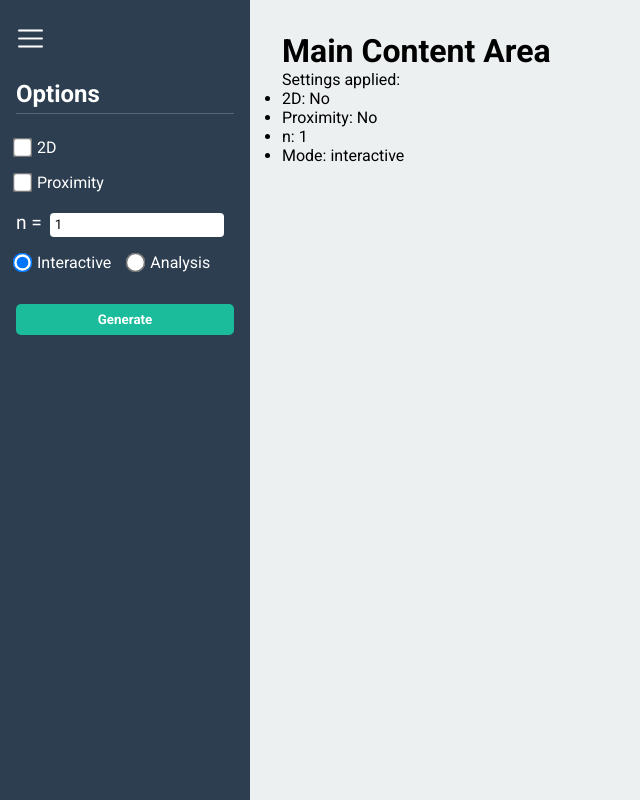
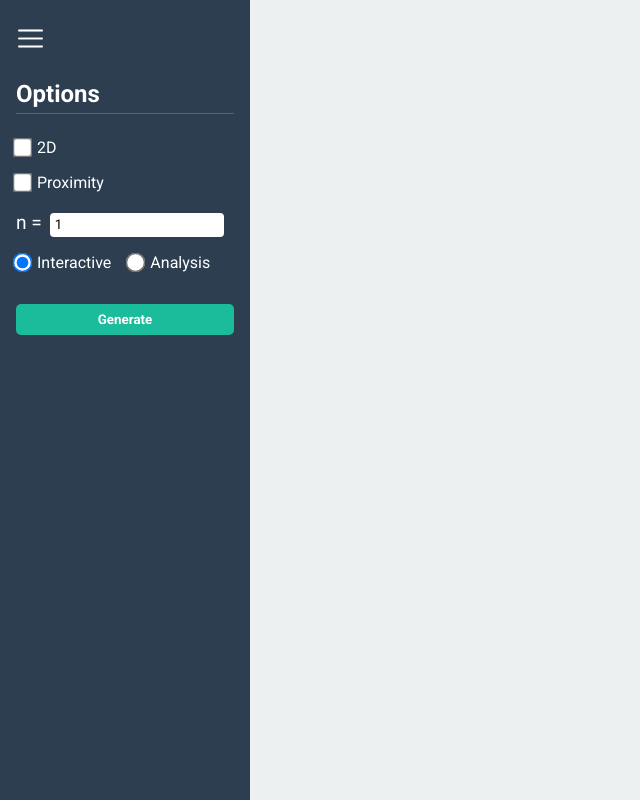
Before and after one commit to AbdelrahmanAmgad201/hide-seek, a React (Vite) app in the folder hide-seek-OR/: page / in a window 1280 px wide. Shown: the whole page, without its empty margins (0-640 px from the left). Built offline with nearby package versions, Linux system fonts and the light colour scheme.

Commit message:
combined setting in a single object

```diff
--- a/hide-seek-OR/src/App.jsx
+++ b/hide-seek-OR/src/App.jsx
@@ -4,12 +4,8 @@ import './App.css';
 
 function App() {
   const [isCollapsed, setIsCollapsed] = useState(false);
-  const [is2D, setIs2D] = useState(false);
-  const [proximity, setProximity] = useState(false);
-  const [n, setN] = useState(1);
-  const [mode, setMode] = useState('interactive');
+  const [settings, setSettings] = useState(null);
 
-  // Refs to directly access DOM values
   const ref2D = useRef(null);
   const refProximity = useRef(null);
   const refN = useRef(null);
@@ -20,25 +16,24 @@ function App() {
   };
 
   const handleGenerate = () => {
-    const newIs2D = ref2D.current.checked;
-    const newProximity = refProximity.current.checked;
-    const newN = parseInt(refN.current.value) || 1;
-    const newMode = refModeInteractive.current.checked ? 'interactive' : 'analysis';
+    const newSettings = {
+      is2D: ref2D.current.checked,
+      proximity: refProximity.current.checked,
+      n: parseInt(refN.current.value) || 1,
+      mode: refModeInteractive.current.checked ? 'interactive' : 'analysis',
+    };
 
-    setIs2D(newIs2D);
-    setProximity(newProximity);
-    setN(newN);
-    setMode(newMode);
+    setSettings(newSettings);
 
-    // Example debug log
-    console.log({ newIs2D, newProximity, newN, newMode });
+    // Debug log
+    console.log(newSettings);
   };
 
   return (
     <div className="container">
       <div className={`sidebar ${isCollapsed ? 'collapsed' : ''}`}>
         <div className={`top-side-bar ${isCollapsed ? 'collapsedBtn' : ''}`}>
-          <button className={`toggle-button`} onClick={toggleSidebar}>
+          <button className="toggle-button" onClick={toggleSidebar}>
             <img src={sidebarImage} alt="Toggle Sidebar" />
           </button>
         </div>
@@ -48,18 +43,18 @@ function App() {
             <h2 className="sidebar-title">Options</h2>
 
             <label className="sidebar-option">
-              <input type="checkbox" ref={ref2D} defaultChecked={is2D} />
+              <input type="checkbox" ref={ref2D} />
               2D
             </label>
 
             <label className="sidebar-option">
-              <input type="checkbox" ref={refProximity} defaultChecked={proximity} />
+              <input type="checkbox" ref={refProximity} />
               Proximity
             </label>
 
             <label className="sidebar-option">
               <p className="n-text">n =</p>
-              <input type="number" min="1" defaultValue={n} ref={refN} className="number-input" />
+              <input type="number" min="1" defaultValue={1} ref={refN} className="number-input" />
             </label>
 
             <div className="sidebar-option">
@@ -68,7 +63,7 @@ function App() {
                   type="radio"
                   name="mode"
                   value="interactive"
-                  defaultChecked={mode === 'interactive'}
+                  defaultChecked
                   ref={refModeInteractive}
                 />
                 Interactive
@@ -78,7 +73,6 @@ function App() {
                   type="radio"
                   name="mode"
                   value="analysis"
-                  defaultChecked={mode === 'analysis'}
                 />
                 Analysis
               </label>
@@ -92,14 +86,7 @@ function App() {
       </div>
 
       <div className="main">
-        <h1>Main Content Area</h1>
-        <p>Settings applied:</p>
-        <ul>
-          <li>2D: {is2D ? 'Yes' : 'No'}</li>
-          <li>Proximity: {proximity ? 'Yes' : 'No'}</li>
-          <li>n: {n}</li>
-          <li>Mode: {mode}</li>
-        </ul>
+
       </div>
     </div>
   );
```
